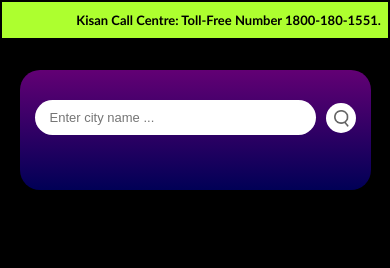
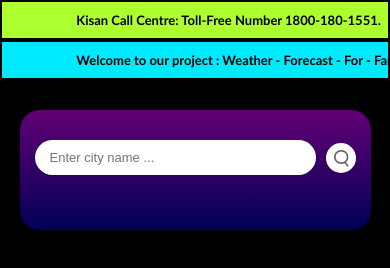
Before and after one commit to ParthByteBard/Forecast-For-Farmers, a plain HTML site: page index.html in a window 390 px wide. Drawn offline with Linux system fonts and the light colour scheme.

Commit message:
Added names of group memebers

```diff
--- a/index.html
+++ b/index.html
@@ -28,6 +28,14 @@
       <div class="ticker__item">----- Jai Jawan Jai Kisan ! -----</div>
     </div>
   </div>
+
+  <div class="ticker-wrap2">
+    <div class="ticker">
+      <div class="ticker__item">Welcome to our project : Weather - Forecast - For - Farmers</div>
+      <div class="ticker__item">This project is made by : Prisha, Manyata, Anushka & Sakshi</div>
+    </div>
+  </div>
+
 
   <div class="card">
     <div class="search">
--- a/style.css
+++ b/style.css
@@ -142,6 +142,16 @@ body {
   overflow: hidden;
 }
 
+.ticker-wrap2 {
+  width: 100%;
+  background-color: rgb(174, 0, 0);
+  color: rgb(255, 255, 255);
+  border: 2px solid #000000;
+  font-family: 'Gill Sans', 'Gill Sans MT', Calibri, 'Trebuchet MS', sans-serif;
+  overflow: hidden;
+}
+
+
 .ticker {
   display: flex;
   width: 100%;
@@ -276,6 +286,16 @@ body {
     overflow: hidden;
   }
 
+  .ticker-wrap2 {
+    width: 100%;
+    background-color: rgb(0, 234, 255);
+    color: black;
+    border: 2px solid #000000;
+    font-family: 'Gill Sans', 'Gill Sans MT', Calibri, 'Trebuchet MS', sans-serif;
+    overflow: hidden;
+  }
+
+
   .weather-icon {
     width: 150px;
     height: 130px;
```
